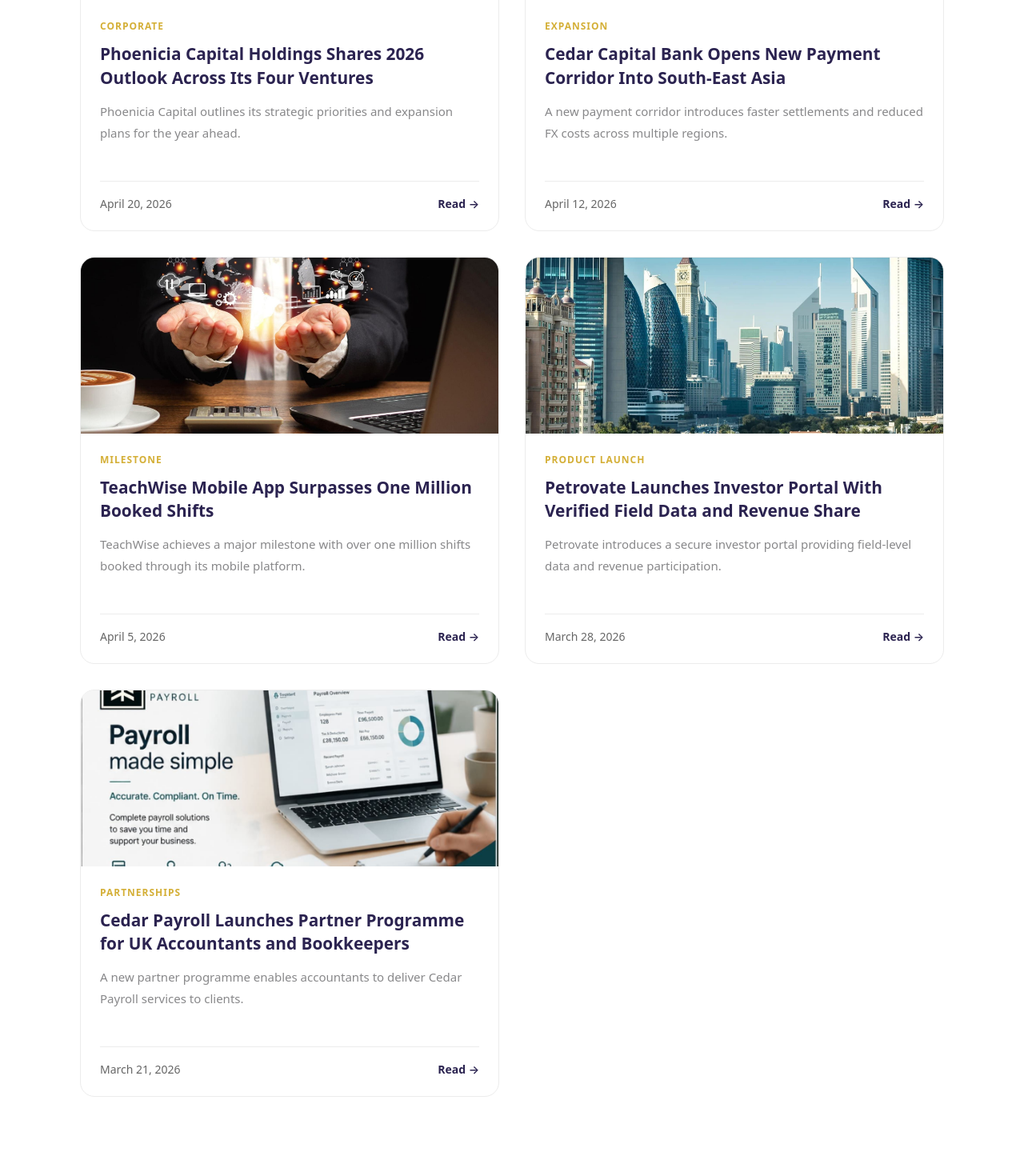
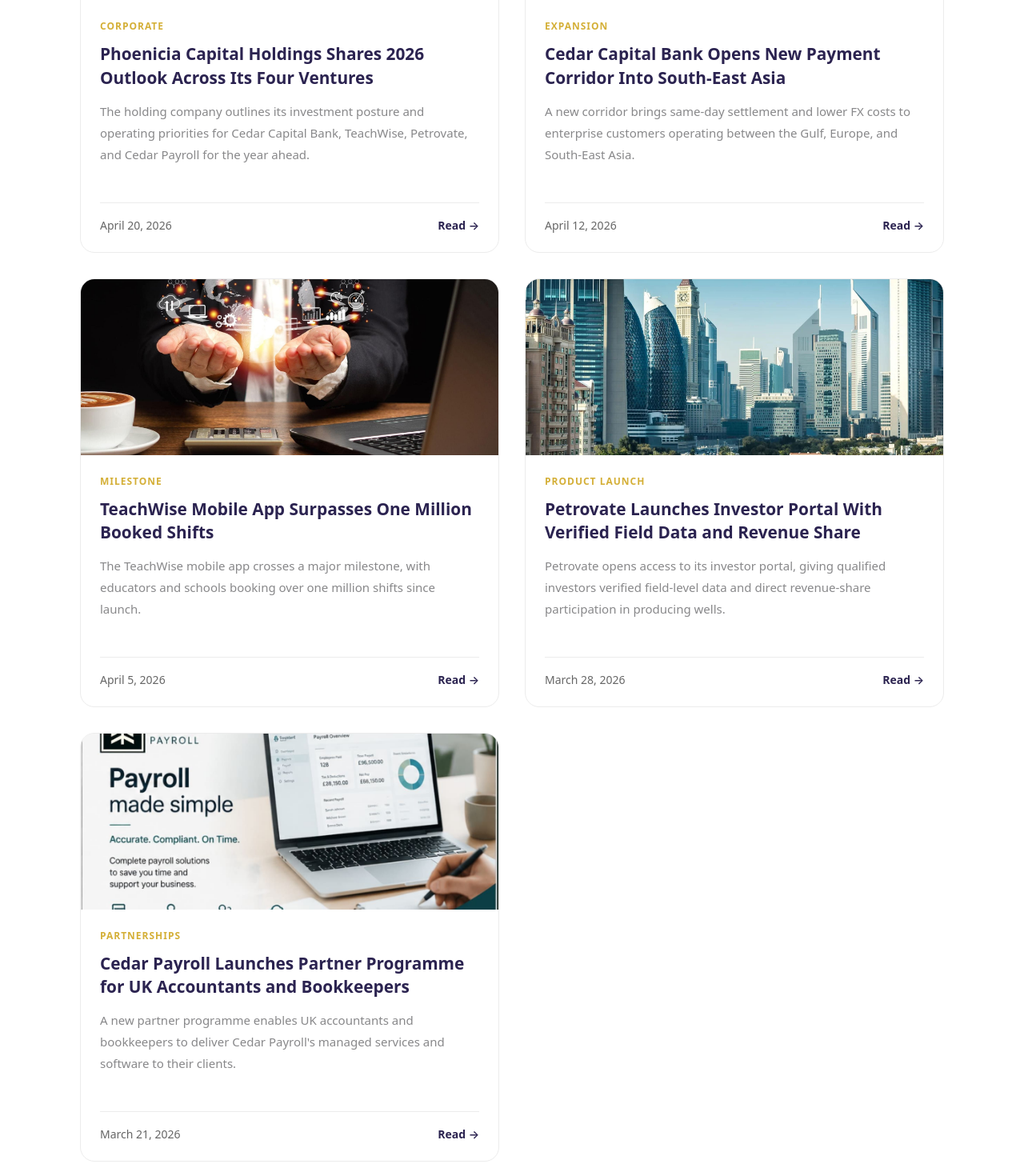
Before and after one commit to its-malaika16/phoenicia-capital, a React (Vite) app: page /blogs in a window 1280 px wide. Shown: the part 1480-2950 px from the top of the page at 80% size. Built offline with nearby package versions, Linux system fonts and the light colour scheme.

Commit message:
added blogs

```diff
--- a/src/data/blogs.js
+++ b/src/data/blogs.js
@@ -76,12 +76,12 @@
     readTime: "3 min read",
     image: "/assets/images/global-network.jpg",
     description:
-      "Phoenicia Capital outlines its strategic priorities and expansion plans for the year ahead.",
+      "The holding company outlines its investment posture and operating priorities for Cedar Capital Bank, TeachWise, Petrovate, and Cedar Payroll for the year ahead.",
     content: [
-      "Phoenicia Capital Holdings has published its 2026 outlook covering all four core ventures.",
-      "The group plans to expand geographically while strengthening its fintech and recruitment platforms.",
-      "Focus areas include operational efficiency, compliance, and digital innovation.",
-      "The outlook reinforces the company’s vision of building interconnected global services."
+      "Phoenicia Capital Holdings has published its 2026 outlook, setting out investment posture and operating priorities for each of its four ventures.",
+      "The holding company will continue to favour disciplined, cycle-resilient growth across finance, education, energy, and business services — with selective expansion in markets where its operating teams have a structural edge.",
+      "Cedar Capital Bank will deepen its multi-currency capabilities and expand corridors in the Middle East and South-East Asia. TeachWise will scale its recently-launched hospitality and executive search lines. Petrovate will broaden its operator network for the AI optimization platform. Cedar Payroll will continue to invest in HMRC-grade compliance tooling and employee experience.",
+      "One group, four industries, one philosophy: build companies that outlast cycles, the founder noted in the accompanying letter to partners."
     ]
   },
 
@@ -93,12 +93,11 @@
     readTime: "3 min read",
     image: "/assets/images/global-finance.jpg",
     description:
-      "A new payment corridor introduces faster settlements and reduced FX costs across multiple regions.",
+      "A new corridor brings same-day settlement and lower FX costs to enterprise customers operating between the Gulf, Europe, and South-East Asia.",
     content: [
-      "Cedar Capital Bank has launched a new payment corridor connecting Europe, the Gulf, and South-East Asia.",
-      "The system enables same-day settlements and reduced foreign exchange fees.",
-      "Businesses operating globally will benefit from streamlined international transactions.",
-      "This marks a key step in expanding Cedar’s global payments infrastructure."
+      "Cedar Capital Bank has activated a new payment corridor into South-East Asia, with initial coverage spanning Singapore, Malaysia, Indonesia, and the Philippines.",
+      "Enterprise customers now benefit from same-day settlement, transparent FX, and direct integration into Cedar's compliance and reconciliation tooling — a meaningful improvement over the multi-hop correspondent banking flows still common in the region.",
+      "The corridor is the first of several planned for 2026 as Cedar continues to deepen connectivity between the Gulf, Europe, and Asia.",
     ]
   },
 
@@ -110,12 +109,11 @@
     readTime: "2 min read",
     image: "/assets/images/global-vision.jpg",
     description:
-      "TeachWise achieves a major milestone with over one million shifts booked through its mobile platform.",
+      "The TeachWise mobile app crosses a major milestone, with educators and schools booking over one million shifts since launch.",
     content: [
-      "Phoenicia Capital Holdings has published its 2026 outlook, setting out investment posture and operating priorities for each of its four ventures.",
-      "The holding company will continue to favour disciplined, cycle-resilient growth across finance, education, energy, and business services — with selective expansion in markets where its operating teams have a structural edge.",
-      "Cedar Capital Bank will deepen its multi-currency capabilities and expand corridors in the Middle East and South-East Asia. TeachWise will scale its recently-launched hospitality and executive search lines. Petrovate will broaden its operator network for the AI optimization platform. Cedar Payroll will continue to invest in HMRC-grade compliance tooling and employee experience.",
-      "One group, four industries, one philosophy: build companies that outlast cycles, the founder noted in the accompanying letter to partners."
+      "TeachWise has announced that its mobile app has surpassed one million booked shifts, a milestone reached just over two years after launch.",
+      "The platform's mobile-first workflow has become a daily tool for educators across the UK, with schools relying on the same app for last-minute cover and longer-term placements.",
+      "The team credits the milestone to a relentless focus on speed, vetting quality, and listening closely to the educators and school leaders who use the product every day.",
     ]
   },
 
@@ -127,12 +125,11 @@
     readTime: "4 min read",
     image: "/assets/images/skyline.jpg",
     description:
-      "Petrovate introduces a secure investor portal providing field-level data and revenue participation.",
+      "Petrovate opens access to its investor portal, giving qualified investors verified field-level data and direct revenue-share participation in producing wells.",
     content: [
-      "Petrovate has launched its investor portal designed for qualified investors.",
-      "The platform provides access to verified operational data from oil fields.",
-      "Investors can participate directly in revenue-sharing opportunities.",
-      "The portal increases transparency and simplifies investment processes."
+      "Petrovate has opened access to its investor portal, giving qualified investors a transparent view of producing well-level data alongside direct revenue-share participation.",
+      "The portal exposes verified production, optimization-uplift metrics, and operating performance for participating assets a level of transparency historically reserved for working-interest owners.",
+      "Revenue-share participation is offered alongside Petrovate's existing asset-ownership and technology-leasing pillars, giving investors flexible ways to engage with the platform.",
     ]
   },
 
@@ -144,12 +141,11 @@
     readTime: "3 min read",
     image: "/assets/images/cedar-payroll.jpg",
     description:
-      "A new partner programme enables accountants to deliver Cedar Payroll services to clients.",
+      "A new partner programme enables UK accountants and bookkeepers to deliver Cedar Payroll's managed services and software to their clients.",
     content: [
-      "Cedar Payroll has launched its official partner programme targeting UK accountants.",
-      "The initiative allows partners to resell and manage payroll services for their clients.",
-      "Participants gain access to tools, training, and revenue-sharing opportunities.",
-      "The programme aims to scale Cedar Payroll’s reach across professional networks."
+      "Cedar Payroll has launched a dedicated partner programme for UK accountants and bookkeepers, enabling practices to deliver Cedar's managed payroll services and software to their clients under a co-branded offering.",
+      "Partners gain access to dedicated onboarding support, a central practice dashboard, and preferential commercials — making it easier to scale payroll services without building infrastructure in-house.",
+      "The programme is open to UK practices of all sizes and is already live with a cohort of launch partners.",
     ]
   }
 ];
```
